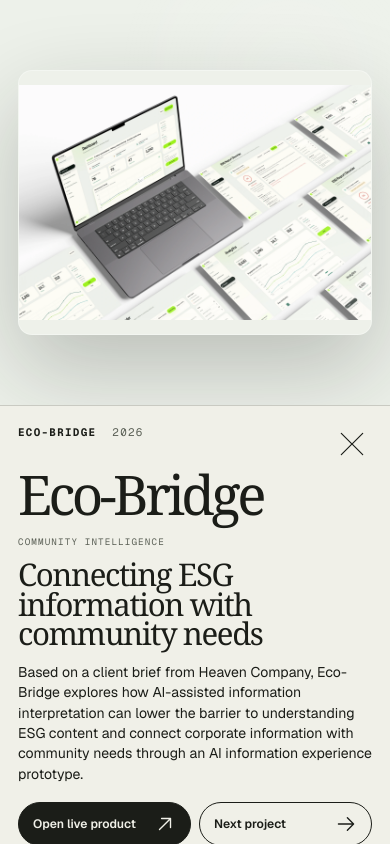
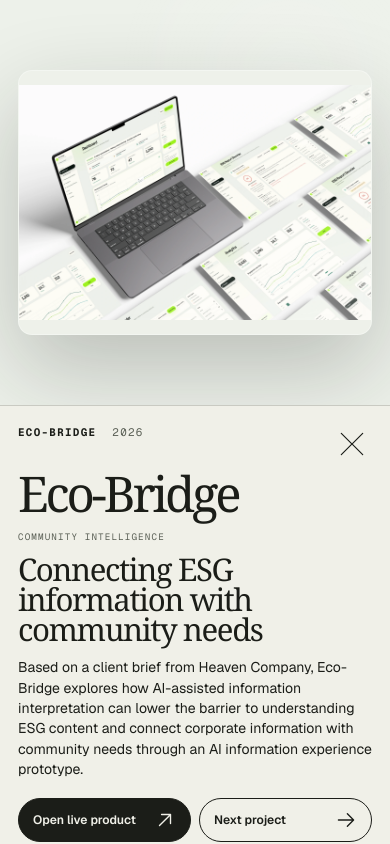
Before and after one commit to youngchen1233214399-afk/portfolio, a Next.js app: page /work/eco-bridge in a window 390 px wide. Built offline with nearby package versions, Linux system fonts and the light colour scheme.

Commit message:
Reduce remaining project title sizes

```diff
--- a/components/project-detail.module.css
+++ b/components/project-detail.module.css
@@ -117,7 +117,7 @@
 .copy h1 {
   max-width: 8ch;
   margin: 0;
-  font-size: clamp(5.2rem, 8vw, 9.2rem);
+  font-size: clamp(4.7rem, 7.2vw, 8.2rem);
   font-weight: 430;
   letter-spacing: -0.065em;
   line-height: 0.78;
@@ -297,7 +297,7 @@
   }
 
   .copy h1 {
-    font-size: clamp(4.6rem, 9vw, 6.7rem);
+    font-size: clamp(4.15rem, 8.1vw, 6rem);
   }
 
   .copy h1.compactProjectTitle {
@@ -336,7 +336,7 @@
   }
 
   .copy h1 {
-    font-size: clamp(4rem, 6vw, 6.2rem);
+    font-size: clamp(3.6rem, 5.4vw, 5.6rem);
     line-height: 0.82;
   }
 
@@ -416,7 +416,7 @@
 
   .copy h1 {
     max-width: none;
-    font-size: clamp(3.1rem, 14vw, 4.6rem);
+    font-size: clamp(2.9rem, 12.6vw, 4.15rem);
     line-height: 0.84;
   }
 
```
